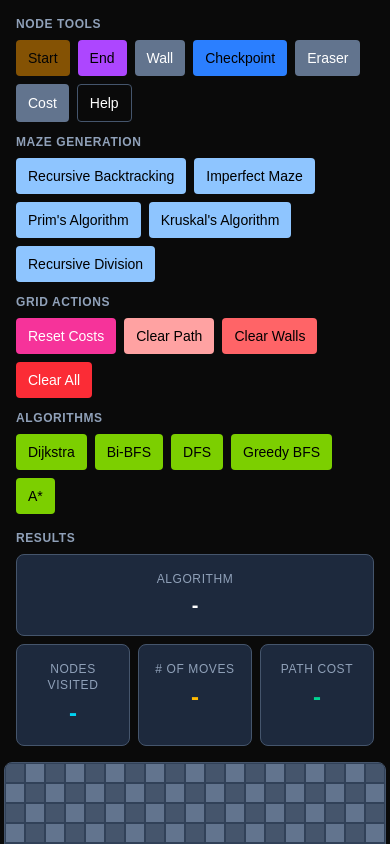
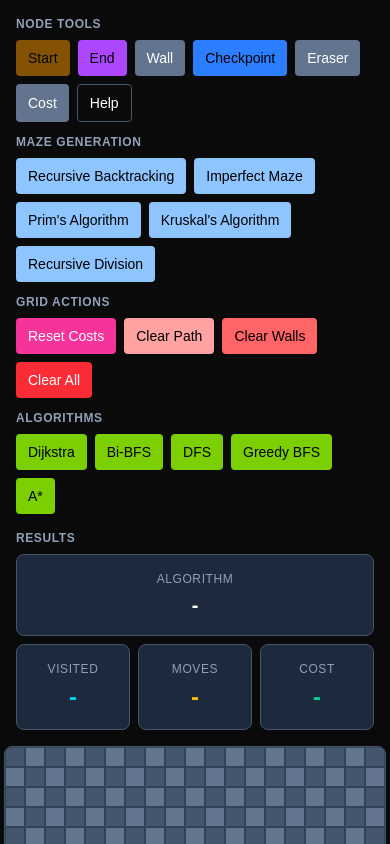
Before and after one commit to omarabdiwali/pathfinding-visualizer, a Next.js app: page / in a window 390 px wide. Shown: the top 844 px of the page. Built offline with nearby package versions, Linux system fonts and the light colour scheme.

Commit message:
better resizing, added grid limit

```diff
--- a/algorithms/utils/HelpModal.js
+++ b/algorithms/utils/HelpModal.js
@@ -61,9 +61,9 @@ const helpSections = {
     **Checkpoints**: Intermediate destinations (Sky Blue)
     \n\n
     **Results Display**
-    **Nodes Visited**: Total count of nodes visited to find the path
-    **# Of Moves**: The amount of nodes traveled to complete the path
-    **Total Cost**: Cummulative edge cost of the path
+    **Visited**: Total count of nodes visited to find the path
+    **Moves**: The amount of nodes traveled to complete the path
+    **Cost**: Cummulative edge cost of the path
     \n\n
     **Stop Button**: Press the red "Stop" button to halt execution at any time`
   },
--- a/pages/index.js
+++ b/pages/index.js
@@ -43,7 +43,7 @@ export default function Home() {
   const [maze, setMaze] = useState(null);
   const [lastOp, setLastOp] = useState("");
   const [checkpoints, setCheckpoints] = useState([]);
-  const [result, setResult] = useState('');
+  const [result, setResult] = useState({});
   const [width, setWidth] = useState(0);
   const [height, setHeight] = useState(0);
   const [focused, setFocused] = useState(null);
@@ -308,22 +308,24 @@ export default function Home() {
   useEffect(() => {
     let timeoutId = null;
     const onResize = (onStart=false) => {
-      if (prevWidth.current == window.innerWidth) return;
+      const docWidth = document.documentElement.clientWidth;
+      const docHeight = document.documentElement.clientHeight;
+      if (prevWidth.current == docWidth) return;
 
       const resizeFunction = () => {
-        let newWidth = Math.floor(window.innerWidth / 20);
-        let newHeight = Math.floor(window.innerHeight / 24);
+        let newWidth = Math.floor(docWidth / 20);
+        let newHeight = Math.floor(docHeight / 24);
         newWidth = newWidth % 2 == 0 ? newWidth - 1 : newWidth;
         newHeight = newHeight % 2 == 0 ? newHeight - 1 : newHeight;
 
-        if (onStart) {
-          setWidth(newWidth);
-          setHeight(newHeight);
-          prevWidth.current = window.innerWidth;
+        if (newWidth * newHeight > 10000) {
+          newHeight = Math.min(newHeight, 99);
+          if (newWidth * newHeight > 10000) {
+            newWidth = Math.min(newWidth, 99);
+          }
         }
 
         updateRunning(false);
-
         setRunning(null);
         setStartPos(null);
         setEndPos(null);
@@ -337,7 +339,7 @@ export default function Home() {
         setWidth(newWidth);
         setHeight(newHeight);
         clearGrid(newWidth, newHeight, false);
-        prevWidth.current = window.innerWidth;
+        prevWidth.current = docWidth;
       }
 
       if (onStart) {
@@ -481,23 +483,23 @@ export default function Home() {
             </div>
           ) : (
             <div className="grid grid-cols-3 gap-2">
-              <div className="bg-slate-800 border border-slate-600 rounded-lg p-4 text-center">
-                <p className="text-xs uppercase tracking-wider text-slate-400 mb-1">Nodes Visited</p>
-                <p className="text-2xl font-bold text-cyan-400">
+              <div className="bg-slate-800 border flex flex-col justify-center border-slate-600 rounded-lg p-4 text-center">
+                <p className="text-xs uppercase tracking-wider text-slate-400 mb-1">Visited</p>
+                <p title={result?.nodesTraversed ?? ''} className="text-2xl font-bold text-cyan-400 truncate overflow-hidden whitespace-nowrap">
                   {result?.nodesTraversed ?? '-'}
                 </p>
               </div>
 
-              <div className="bg-slate-800 border border-slate-600 rounded-lg p-4 text-center">
-                <p className="text-xs uppercase tracking-wider text-slate-400 mb-1"># of Moves</p>
-                <p className="text-2xl font-bold text-amber-400">
+              <div className="bg-slate-800 border flex flex-col justify-center border-slate-600 rounded-lg p-4 text-center">
+                <p className="text-xs uppercase tracking-wider text-slate-400 mb-1">Moves</p>
+                <p title={result?.moves ?? ''} className="text-2xl font-bold text-amber-400 truncate overflow-hidden whitespace-nowrap">
                   {result?.moves ?? '-'}
                 </p>
               </div>
 
-              <div className="bg-slate-800 border border-slate-600 rounded-lg p-4 text-center">
-                <p className="text-xs uppercase tracking-wider text-slate-400 mb-1">Path Cost</p>
-                <p className="text-2xl font-bold text-emerald-400">
+              <div className="bg-slate-800 border flex flex-col justify-center border-slate-600 rounded-lg p-4 text-center">
+                <p className="text-xs uppercase tracking-wider text-slate-400 mb-1">Cost</p>
+                <p title={result?.totalCost ?? ''} className="text-2xl font-bold text-emerald-400 truncate overflow-hidden whitespace-nowrap">
                   {result?.totalCost ?? '-'}
                 </p>
               </div>
```
